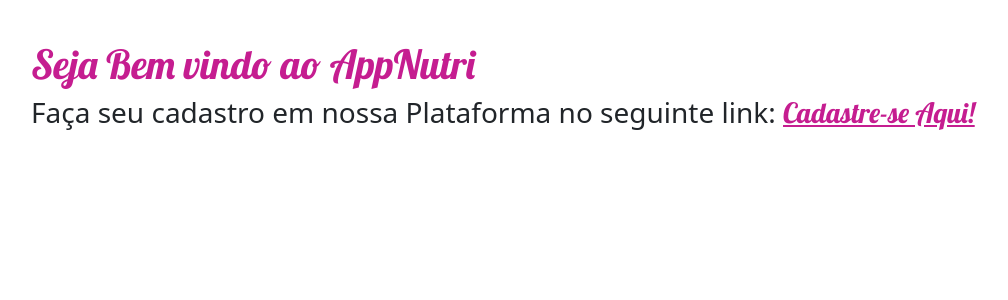
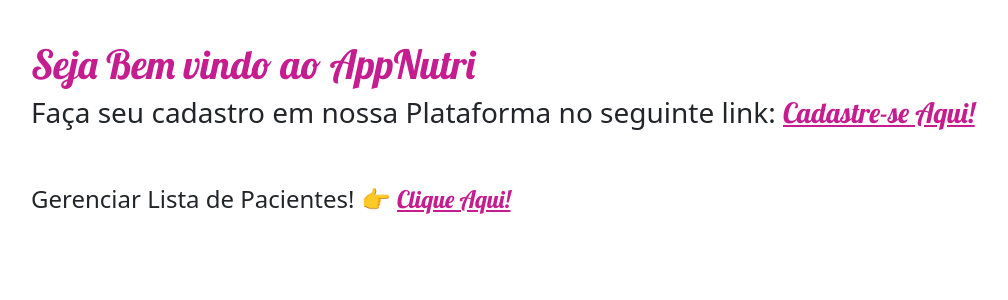
Before and after one commit to laisevdev/nutrition_clinic, a Django app: page / in a window 1280 px wide. Shown: the part 106-406 px from the top of the page, without its empty margins (51-1059 px from the left). Run offline with Django 5.2, Linux system fonts and the light colour scheme; some libraries are stand-ins or nearby versions.

Commit message:
[feat]: add gerenciar lista de pacientes link

```diff
--- a/agendanutri/templates/agendanutri/index.html
+++ b/agendanutri/templates/agendanutri/index.html
@@ -4,8 +4,20 @@
 
 <main>
     <div>
-        <h1> Seja Bem vindo ao AppNutri </h1>
-        <h3> Faça seu cadastro em nossa Plataforma no seguinte link: <a href="{% url 'cadastro_pacientes' %}"> Cadastre-se Aqui!</a>
+        <h1>
+            Seja Bem vindo ao AppNutri
+        </h1>
+
+        <h3>
+            Faça seu cadastro em nossa Plataforma no seguinte link: <a href="{% url 'cadastro_pacientes' %}"> Cadastre-se Aqui!</a>
+        </h3>
+    </div>
+    <br>
+    <br>
+    <div>
+        <h4>
+            Gerenciar Lista de Pacientes! 👉 <a href="{% url 'lista_pacientes' %}"> Clique Aqui!</a>
+        </h4>
     </div>
 </main>
 
```
